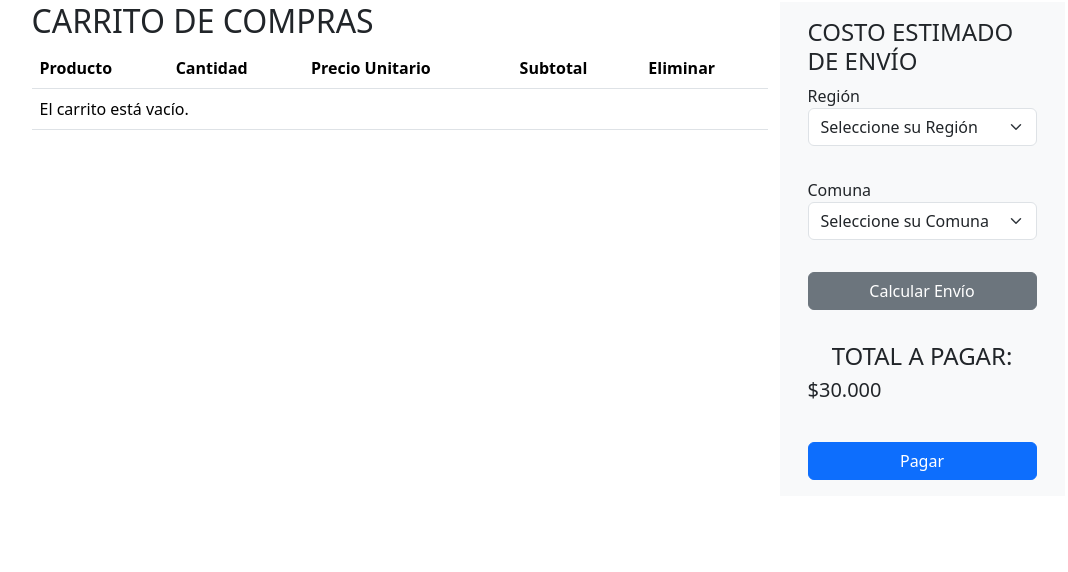
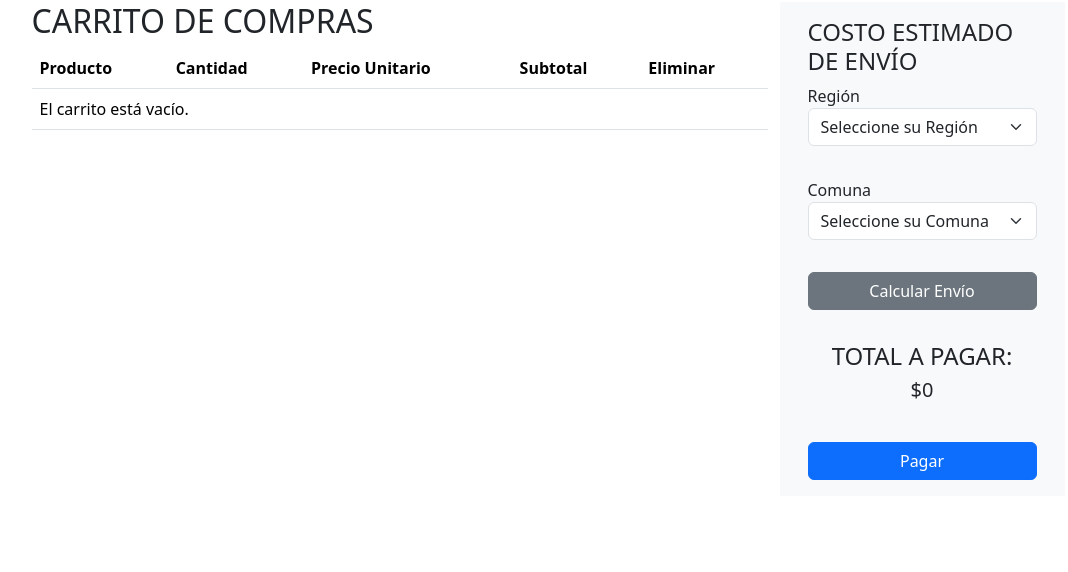
Before and after one commit to fl-oneto/purfectstore_django, a Django app: page /carrito/ in a window 1280 px wide. Shown: the part 230-802 px from the top of the page, without its empty margins (98-1166 px from the left). Run offline with Django 5.2, Linux system fonts and the light colour scheme; data that the repository does not hold is empty; some libraries are stand-ins or nearby versions.

Commit message:
correccion errores

```diff
--- a/proyecto/purrfectstore/templates/carrito.html
+++ b/proyecto/purrfectstore/templates/carrito.html
@@ -82,7 +82,7 @@
           <div class="p-3">
             <h4 class="text-center"> Total a Pagar:</h4>
 
-            <h5 class="precios">$30.000</h5>
+            <h5 class="precios text-center">${{ total_precio|intcomma }}</h5>
 
           </div>
           <div class="p-3">
--- a/proyecto/purrfectstore/views.py
+++ b/proyecto/purrfectstore/views.py
@@ -134,7 +134,8 @@ def micuenta(request):
 
 def ver_carrito(request):
     carrito = request.session.get('carrito', {})
-    return render(request, 'carrito.html', {'carrito': carrito})
+    total_precio = sum(item['precio'] * item['cantidad'] for item in carrito.values())
+    return render(request, 'carrito.html', {'carrito': carrito, 'total_precio': total_precio})
 
 
 # No eliminar,,, grasias owo
```
Also changed, not shown: proyecto/db.sqlite3.
